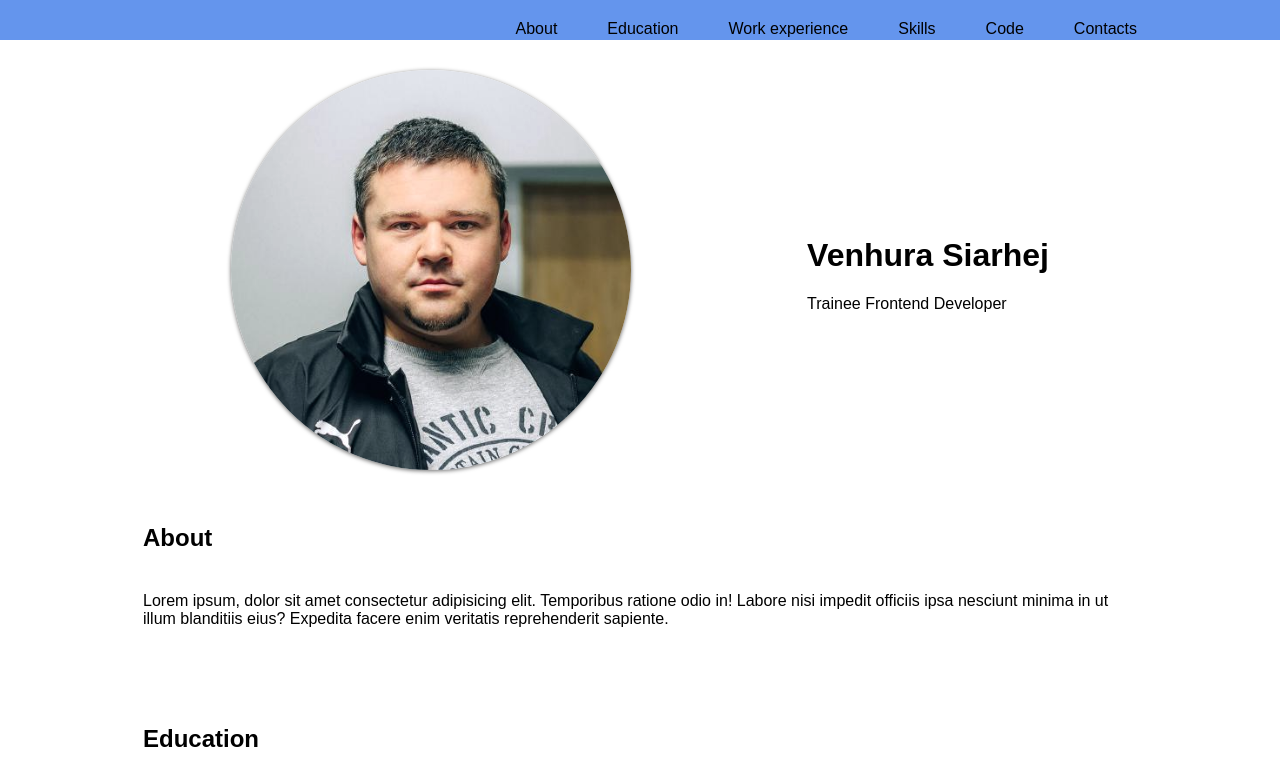
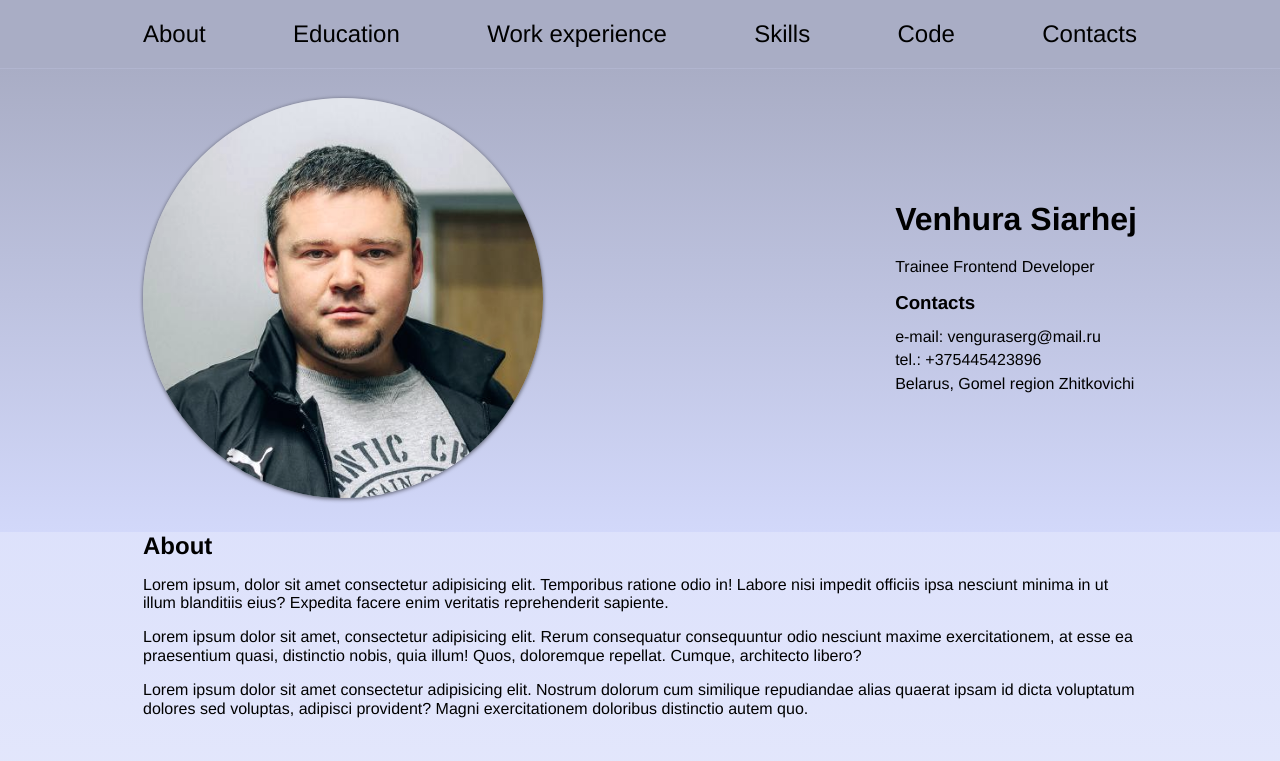
Before and after one commit to venguraserg/rsschool-cv_stage0, a plain HTML site: page index.html in a window 1280 px wide. Shown: the top 761 px of the page. Drawn offline with Linux system fonts and the light colour scheme.

Commit message:
feat: add styles css

```diff
--- a/css/style.css
+++ b/css/style.css
@@ -19,7 +19,7 @@ img {
 
 body {
   min-width: 1200px;
-	font-family: 'font', sans-serif;
+	font-family: Helvetica, Arial, sans-serif;
 }
 
 .list-reset{
@@ -40,34 +40,49 @@ body {
 }
 .section-title{
   margin: 0;
-  margin-bottom: 40px;
+  margin-bottom: 15px;
 }
 
 .section-offset{
-  padding-top: 20px;
-  padding-bottom: 60px;
+  padding-top: 0;
+  padding-bottom: 30px;
 }
 
+h1{
+  margin: 0;
+  margin-bottom: 20px;
+}
 
 
 /*header*/
 .header{
-  padding: 20px 0;
-  background-color: cornflowerblue;
+  padding: 20px;
+  background-color: #a9adc5;
 }
 
 .heder-nav-list{
-  position:relative;
-  float: right;
-
+  justify-content:space-between;
+  align-items:flex-end;
 }
 .nav-list-item:not(:last-child){
   margin-right: 50px;
+}
+.nav-list-item{
+  font-size: 24px;
+  font-family: Helvetica, Arial, sans-serif;
 }
 
 /*hero*/
 .hero{
   padding: 30px 0px;
+  /*background-image:url(/image/hero_background_image.jpg);*/
+  background: linear-gradient(to bottom, #a9adc5, #d2d8fa);
+  background-size: no-repeat;
+  background-position: center;
+  /*opacity: 0.5;*/
+  background-size: contain;
+  /*height: 400px;*/
+  /*width: 400px;*/
 }
 .hero-photo-img{
   width: 400px;
@@ -79,6 +94,41 @@ body {
   transition: .3s;
 }
 .hero-container{
-  justify-content: space-around;
+  justify-content:space-between;
   align-items: center;
 }
+.hero-name-descr{
+  font-family: Helvetica, Arial, sans-serif;
+}
+.hero-status{
+  margin: 0;
+  margin-bottom:15px;
+}
+.contacts-list-item{
+  margin-bottom: 5px;
+}
+/*main*/
+
+.main{
+  background: linear-gradient(to bottom, #d2d8fa, #ffffff);
+}
+/*footer*/
+
+.footer-nav-list{
+  justify-content:space-between;
+  align-items: center;
+}
+.footer-nav-list-item:not(:last-child){
+  margin-right: 50px;
+
+}
+.github-logo{
+  width: 70px;
+}
+.footer-yahr{
+  font-size: 32px;
+  font-weight: bold;
+}
+.rsslogo {
+  width: 120px;
+}
--- a/index.html
+++ b/index.html
@@ -55,7 +55,19 @@
           </div>
           <div class="hero-name-descr">
             <h1>Venhura Siarhej</h1>
-            <p>Trainee Frontend Developer</p>
+            <p class="hero-status">Trainee Frontend Developer</p>
+            <h3 class="section-title">Contacts</h3>
+            <ul class="contacts-list list-reset">
+              <li class="contacts-list-item">
+                <a href="mailto:venguraserg@mail.ru">e-mail: venguraserg@mail.ru</a>
+              </li>
+              <li class="contacts-list-item">
+                <a href="tel:+375445423896">tel.: +375445423896</a>
+              </li>
+              <li class="contacts-list-item">
+                Belarus, Gomel region Zhitkovichi
+              </li>
+            </ul>
           </div>
         </div>
       </section>
@@ -63,6 +75,9 @@
         <div class="container">
           <h2 class="section-title">About</h2>
           <p>Lorem ipsum, dolor sit amet consectetur adipisicing elit. Temporibus ratione odio in! Labore nisi impedit officiis ipsa nesciunt minima in ut illum blanditiis eius? Expedita facere enim veritatis reprehenderit sapiente.</p>
+          <p>Lorem ipsum dolor sit amet, consectetur adipisicing elit. Rerum consequatur consequuntur odio nesciunt maxime exercitationem, at esse ea praesentium quasi, distinctio nobis, quia illum! Quos, doloremque repellat. Cumque, architecto libero?</p>
+          <p>Lorem ipsum dolor sit amet consectetur adipisicing elit. Nostrum dolorum cum similique repudiandae alias quaerat ipsam id dicta voluptatum dolores sed voluptas, adipisci provident? Magni exercitationem doloribus distinctio autem quo.</p>
+
         </div>
       </section>
       <section id="education" class="education section-offset">
@@ -163,37 +178,23 @@
           </pre>
         </div>
       </section>
-
-      <section id="contacts" class="contacts section-offset">
-        <div class="container">
-          <h2 class="section-title">Contacts</h2>
-          <ul class="contacts-list">
-            <li class="contacts-list-item">
-              <a href="mailto:venguraserg@mail.ru">e-mail: venguraserg@mail.ru</a>
-            </li>
-            <li class="contacts-list-item">
-              <a href="tel:+375445423896">tel.: +375445423896</a>
-            </li>
-            <li class="contacts-list-item">
-              Belarus, Gomel region Zhitkovichi
-            </li>
-          </ul>
-        </div>
-      </section>
-
     </main>
     <footer class="footer">
       <div class="container">
         <nav class="footer-nav ">
-          <ul class="footer-nav-list flex">
+          <ul class="footer-nav-list flex list-reset">
             <li class="footer-nav-list-item">
-              <a class="github-link" href="https://github.com/venguraserg">github</a>
+              <a class="github-link" href="https://github.com/venguraserg">
+                <img class="github-logo" src="./image/github-mark.png" alt="githublogo">
+              </a>
             </li>
             <li class="footer-nav-list-item">
               <span class="footer-yahr">2023</span>
             </li>
             <li class="footer-nav-list-item">
-              <a class="rs_school-link" href="https://rs.school/js/">rs link</a>
+              <a class="rs_school-link" href="https://rs.school/js/">
+                <img class="rsslogo" src="https://rs.school/images/rs_school_js.svg" alt="logoRSSchool">
+              </a>
             </li>
           </ul>
         </nav>
```
Also changed, not shown: image/hero_background_image.jpg (added).
